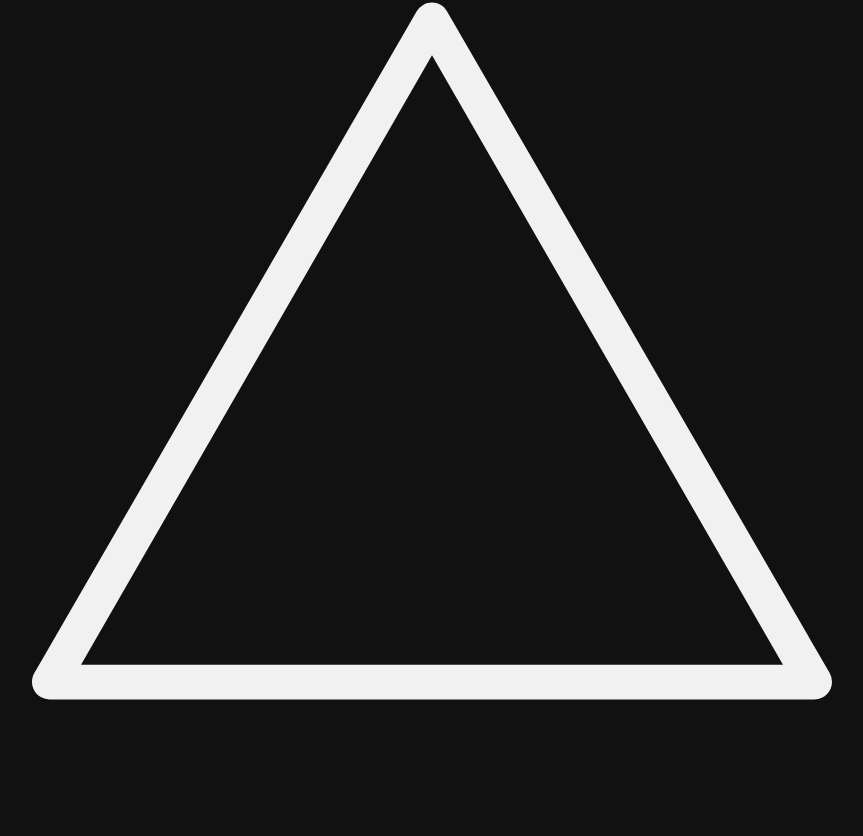
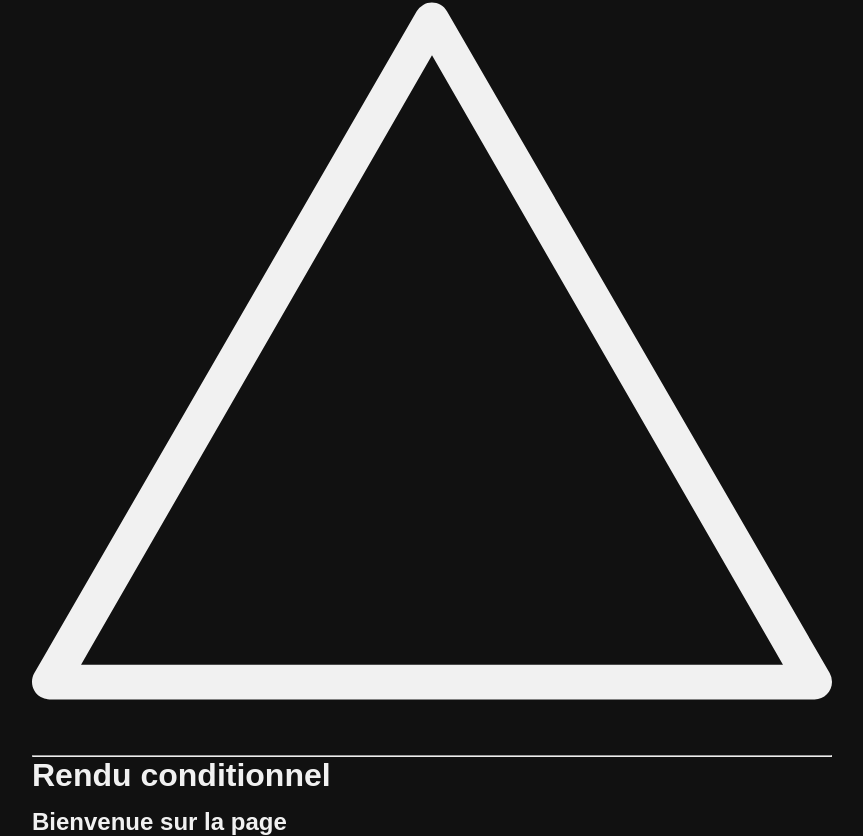
Before and after one commit to CodeurCopieur/react-js-cours, a React (Vite) app in the folder 2.Créer-une-app-React/3.Les-bases-de-React/: page / in a window 1280 px wide. Shown: the part 2146-2982 px from the top of the page, without its empty margins (208-1071 px from the left). Before the commit the page ends 2901 px from the top, so only its background shows below. Built offline with nearby package versions, Linux system fonts and the light colour scheme.

Commit message:
Rendu conditionnel avec if

```diff
--- a/2.Créer-une-app-React/3.Les-bases-de-React/src/App.jsx
+++ b/2.Créer-une-app-React/3.Les-bases-de-React/src/App.jsx
@@ -6,6 +6,7 @@ import Props from "./lessons/5.Les-props/Container";
 import CSS from "./lessons/6.Utiliser-du-CSS/Container";
 import List from "./lessons/7.Créer-une-liste/Container";
 import Image from "./lessons/8.Utiliser-des-images/Container";
+import Condition from "./lessons/9.Rendu-conditionnel-if/Container";
 
 
 function App() {
@@ -27,6 +28,8 @@ function App() {
       <List />
       <hr />
       <Image />
+      <hr />
+      <Condition />
     </div>
   )
 }
--- /dev/null
+++ b/2.Créer-une-app-React/3.Les-bases-de-React/src/lessons/9.Rendu-conditionnel-if/Container.jsx
@@ -0,0 +1,35 @@
+export default function Container() {
+  const isLoggedIn = true;
+  let content;
+
+  if (isLoggedIn) {
+    content = <h2>Bienvenue sur la page</h2>;
+  } else {
+    content = <h2>Veuillez vous connecter</h2>;
+  }
+
+  return (
+    <div>
+      <h1>Rendu conditionnel</h1>
+      {content}
+    </div>
+  );
+}
+// methode 1 : avec if else
+// export default function Container() {
+//   const isLoggedIn = true;
+
+//   if (isLoggedIn) {
+//     return (
+//       <div>
+//         <h1>Bienvenue sur la page</h1>
+//       </div>
+//     );
+//   } else {
+//     return (
+//       <div>
+//         <h1>Veuillez vous connecter</h1>
+//       </div>
+//     );
+//   }
+// }
```
